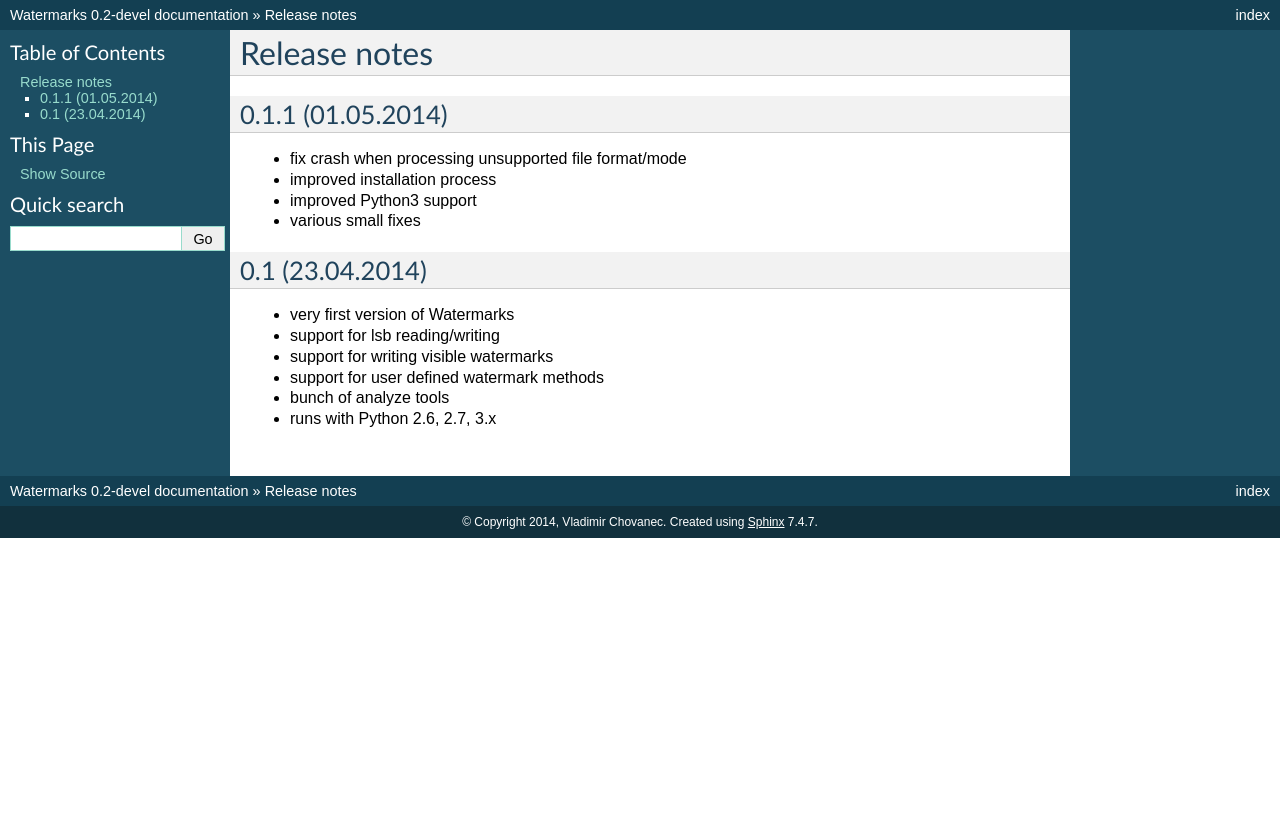
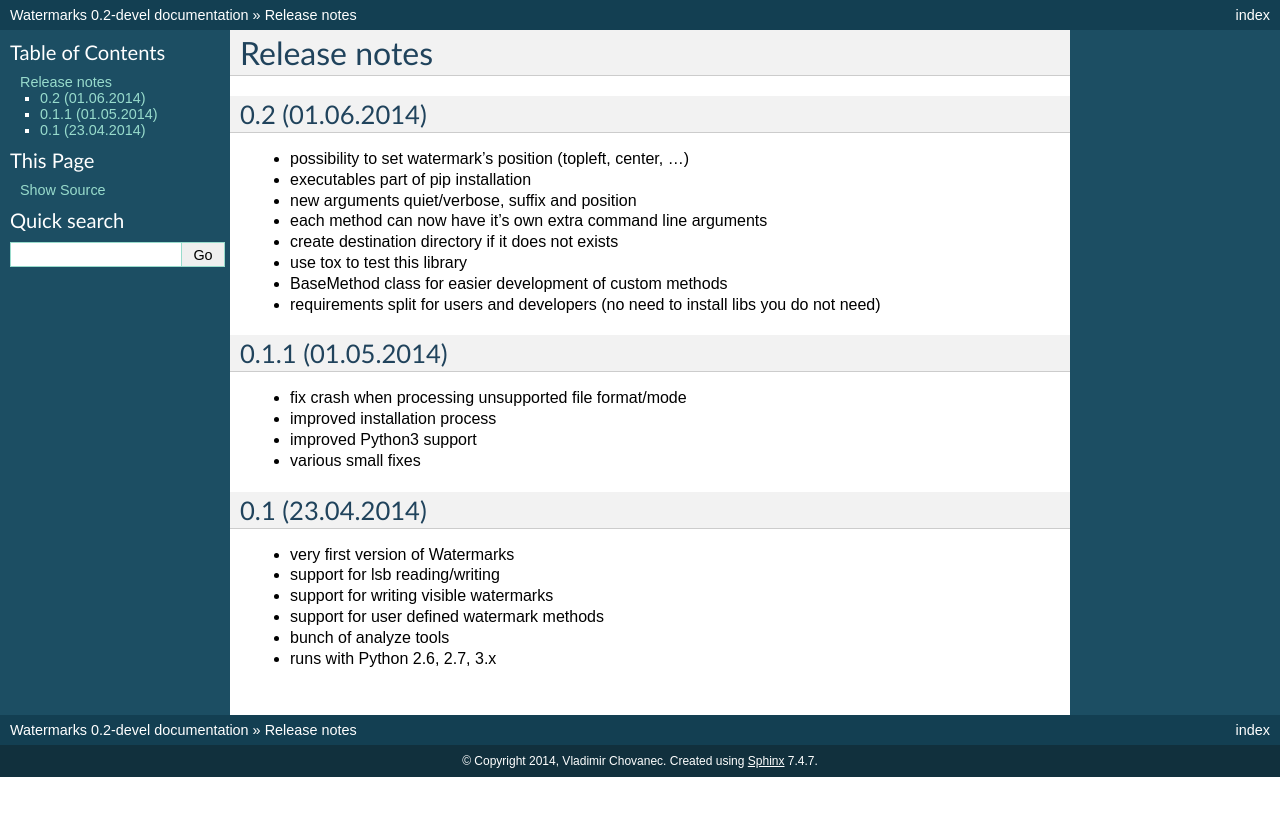
Before and after one commit to vladozc/watermarks, a Sphinx documentation site: the page built from doc/source/release_notes.rst, in a window 1280 px wide. Shown: the top 816 px of the page. Built offline with Sphinx 7.4.7, drawn with Linux system fonts in a browser that asks for light colours.

Commit message:
write 0.2 release notes

```diff
--- a/doc/source/release_notes.rst
+++ b/doc/source/release_notes.rst
@@ -1,5 +1,18 @@
 Release notes
 =============
+
+0.2 (01.06.2014)
+----------------
+
+- possibility to set watermark's position (topleft, center, ...)
+- executables part of pip installation
+- new arguments quiet/verbose, suffix and position
+- each method can now have it's own extra command line arguments
+- create destination directory if it does not exists
+- use tox to test this library
+- BaseMethod class for easier development of custom methods
+- requirements split for users and developers (no need to install libs you do not need)
+
 
 0.1.1 (01.05.2014)
 ------------------
```
